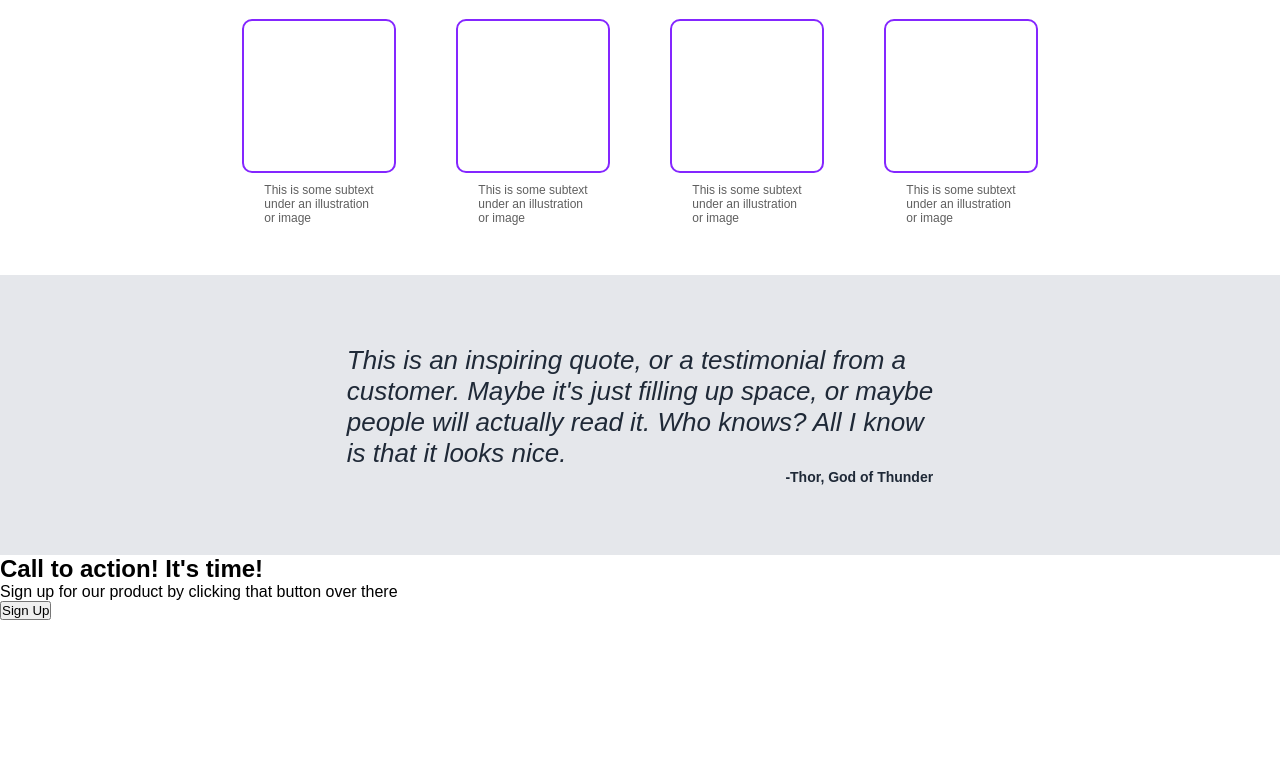
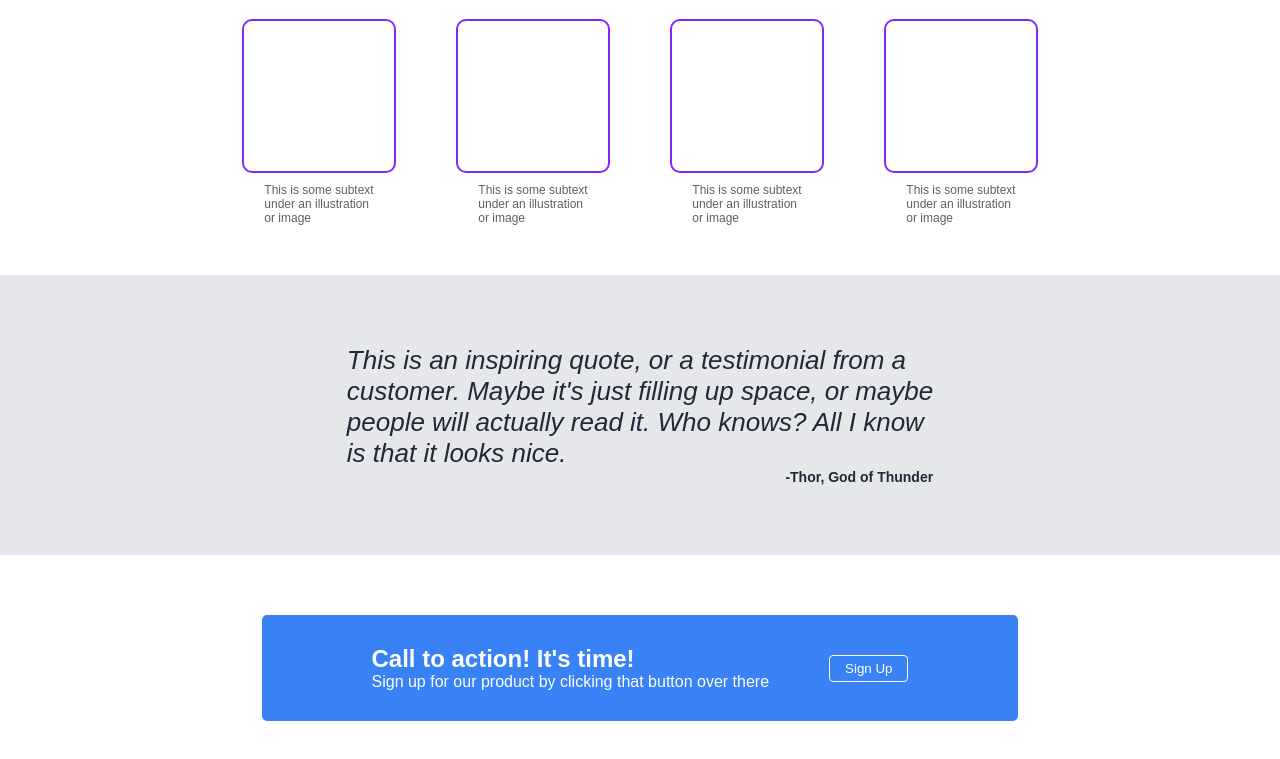
Before and after one commit to Thomsen-Codes/landing-page, a plain HTML site: page index.html in a window 1280 px wide. Shown: the part 549-1308 px from the top of the page. Before the commit the page ends 1169 px from the top, so only its background shows below. Drawn offline with Linux system fonts and the light colour scheme.

Commit message:
Call to action section done!

```diff
--- a/styles.css
+++ b/styles.css
@@ -157,3 +157,36 @@ img {
   width: fit-content;
   margin-left: auto;
 }
+
+.call-to-action {
+  display: flex;
+  width: fit-content;
+  margin: auto;
+}
+
+.call-section {
+  display: flex;
+  align-items: center;
+  margin: 60px;
+  padding: 30px 80px 30px 80px;
+  background-color: #3882f6;
+  border-radius: 5px;
+}
+
+.left-items,
+.right-items {
+  margin: 0px 30px 0px 30px;
+}
+
+.left-items p,
+.left-items h2 {
+  color: white;
+}
+
+.second-button {
+  background-color: #3882f6;
+  border: 1px solid white;
+  padding: 5px 15px 5px 15px;
+  border-radius: 4px;
+  color: white;
+}
```
